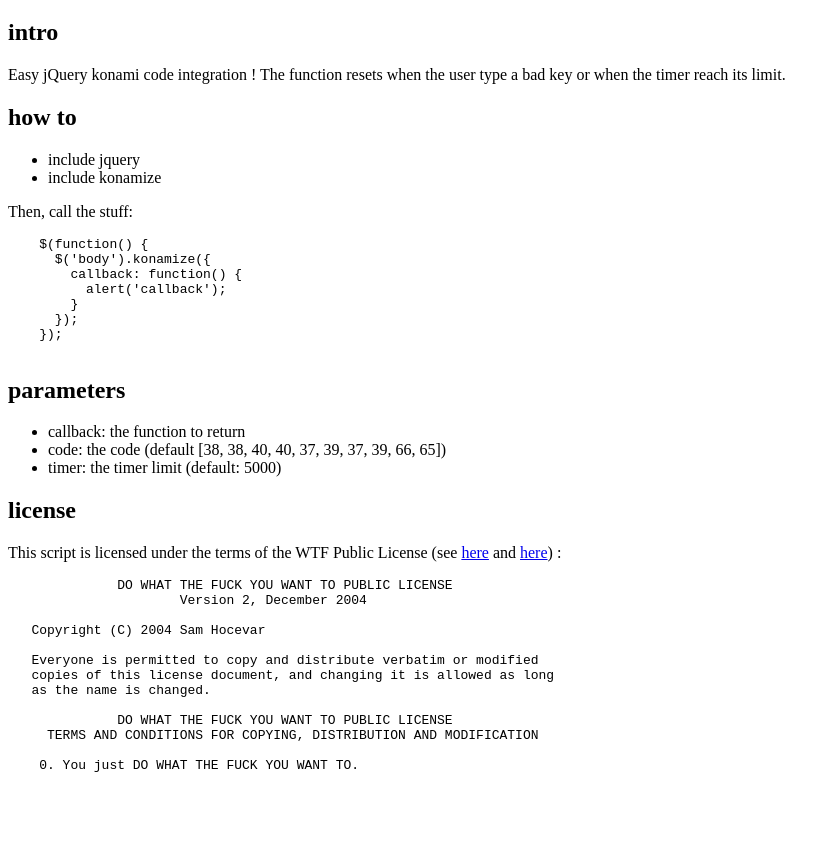
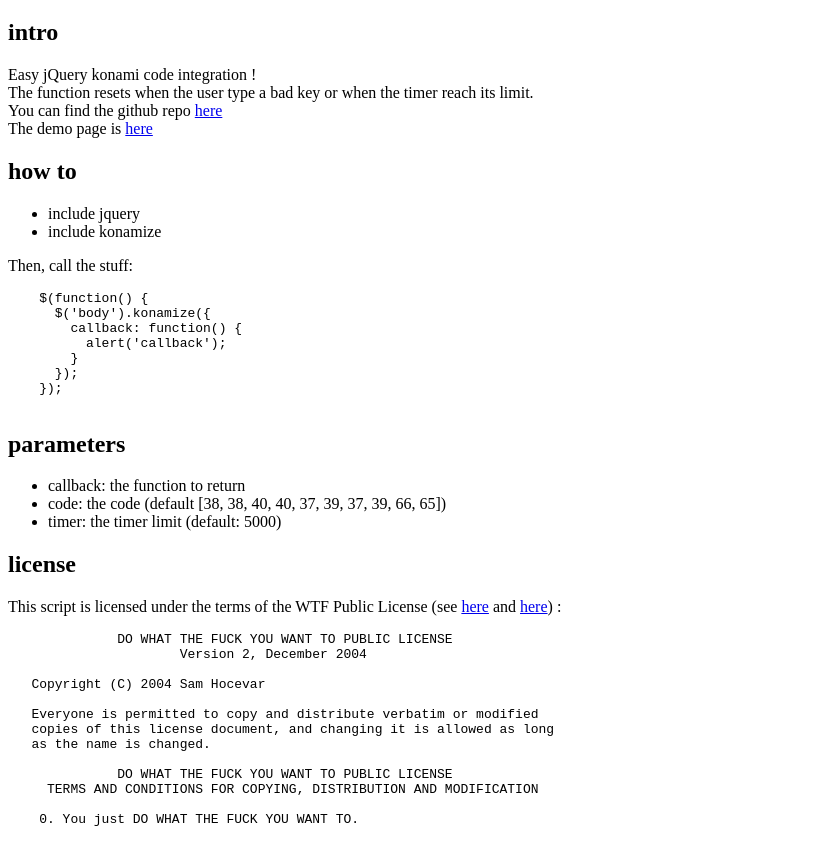
Before and after one commit to SiegfriedEhret/konamize, a plain HTML site: page demo/index.html in a window 1280 px wide. Shown: the part 61-916 px from the top of the page, without its empty margins (0-835 px from the left). Before the commit the page ends 862 px from the top, so only its background shows below. Drawn offline with Linux system fonts and the light colour scheme.

Commit message:
update demo page

```diff
--- a/demo/index.html
+++ b/demo/index.html
@@ -7,7 +7,10 @@
   <h1>konamize</h1>
   <div id="container"></div>
   <h2>intro</h2>
-  Easy jQuery konami code integration ! The function resets when the user type a bad key or when the timer reach its limit.
+  Easy jQuery konami code integration !<br/>
+  The function resets when the user type a bad key or when the timer reach its limit.<br/>
+  You can find the github repo <a href="https://github.com/SiegfriedEhret/konamize" target="_blank">here</a><br/>
+  The demo page is <a href="http://dev.ehret.me/konamize" target="_blank">here</a>
 
   <h2>how to</h2>
   <ul>
```
